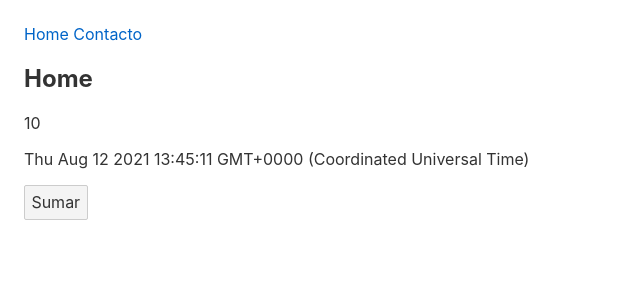
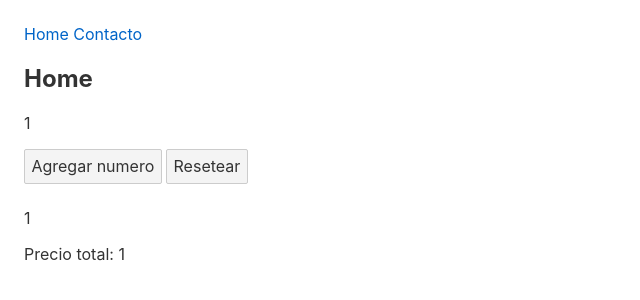
Before and after one commit to juniorfrey/curso-svelte2, a Svelte app: page / in a window 1280 px wide. Shown: the top 300 px of the page, without its empty margins (0-640 px from the left). Built offline with nearby package versions, Linux system fonts and the light colour scheme.

Commit message:
Clase 12 'Store III Optimización de funciones' Se optimizo las funciones de los store y se agregaron funciones para sumar valores de un array

```diff
--- a/src/Ruta_contacto.svelte
+++ b/src/Ruta_contacto.svelte
@@ -1,5 +1,5 @@
 <script>
-	import { numero, hora } from './stores/store.js';
+	import { numero, valorTotal } from './stores/store.js';
 
     export let id;
     let valor_numero;
@@ -14,9 +14,10 @@
 
 <h2>Contacto</h2>
 <p>{valor_numero}</p>
-<p>{$hora}</p>
 <button on:click={reset}>Reset</button>
 
 {#if id}
     <p>Usuario: {id}</p>
 {/if}
+
+<p>Precio total: {$valorTotal}</p>
--- a/src/Ruta_home.svelte
+++ b/src/Ruta_home.svelte
@@ -1,23 +1,16 @@
 <script>
     import { onDestroy } from 'svelte';
 
-	import { numero, hora } from './stores/store.js';
-
-
-    /*let valor_numero;
-    const unsubscribe = numero.subscribe((value) => {
-        valor_numero = value
-    });*/
-
-    function incrementar(){
-        numero.update((n) => n + 1)
-    }
-
-   // onDestroy(unsubscribe);
+	import { numero, valorTotal } from './stores/store.js';
 
 </script>
 <h2>Home</h2>
 <p>{$numero}</p>
-<p>{$hora}</p>
+<button type="button" on:click={numero.addNumber}>Agregar numero</button>
+<button type="button" on:click={numero.resetear}>Resetear</button>
 
-<button on:click={incrementar}>Sumar</button>
+{#each $numero as item}
+    <p>{item}</p>
+{/each}
+
+<p>Precio total: {$valorTotal}</p>
--- a/src/stores/store.js
+++ b/src/stores/store.js
@@ -1,12 +1,32 @@
-import { writable, readable } from "svelte/store";
+import { writable,derived } from "svelte/store";
 
-export const numero = writable(10);
-export const hora = readable(new Date(), function start(set){
+function createNumber(){
+    const {subscribe, update, set } = writable([1]);
+
+    return {
+        subscribe,
+        addNumber : () => update(n => {
+            n.push(n.length + 1)
+            return n;
+        }),
+        resetear:() => set([1])
+    }
+}
+
+export const numero = createNumber();
+
+export const valorTotal = derived(numero,$numero => {
+    let total = $numero.reduce((a,b) => a + b);
+    return total;
+})
+
+/*export const hora = readable(null,set => {
+    set(new Date());
+
     const intervalo = setInterval(() => {
-        set(new Date())
+        set(new Date());
     }, 1000);
 
-    return function stop(){
-        clearInterval(intervalo);
-    }
-})
+    return() => clearInterval(intervalo)
+
+})*/
```
